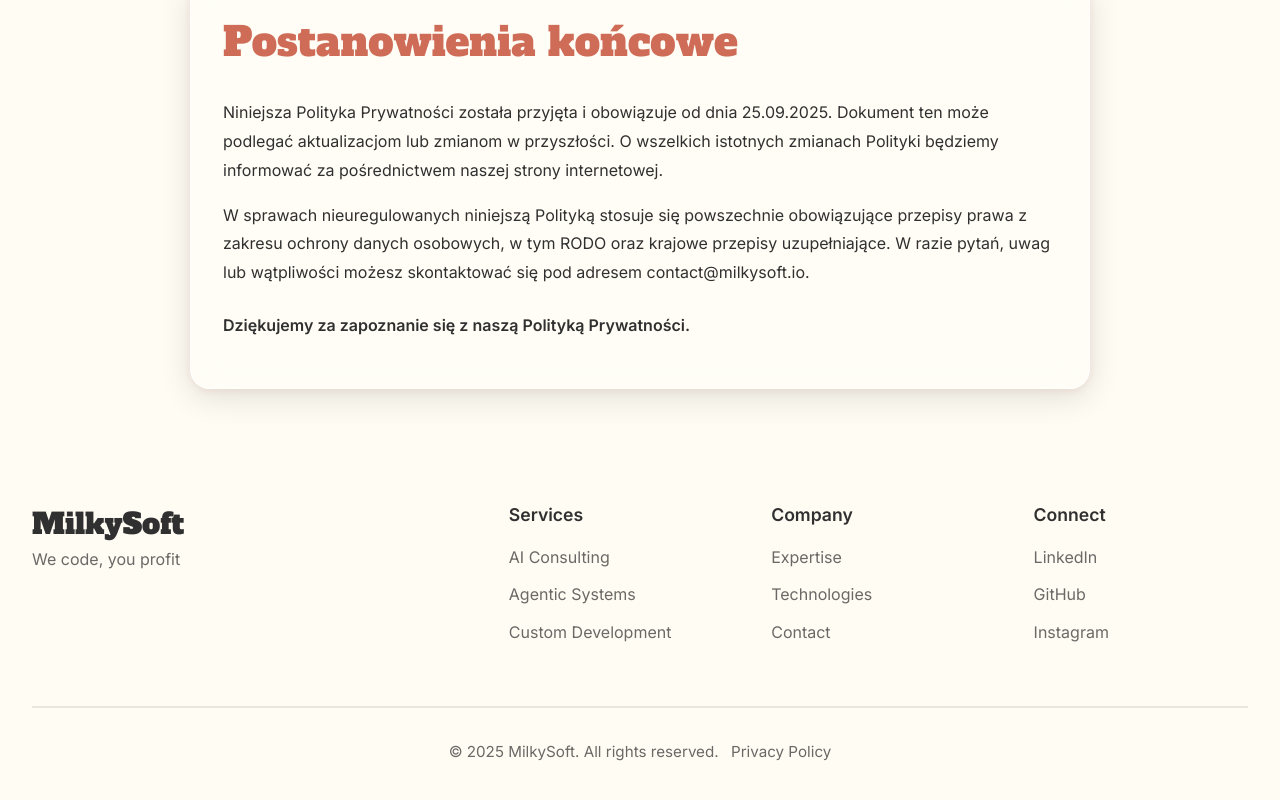
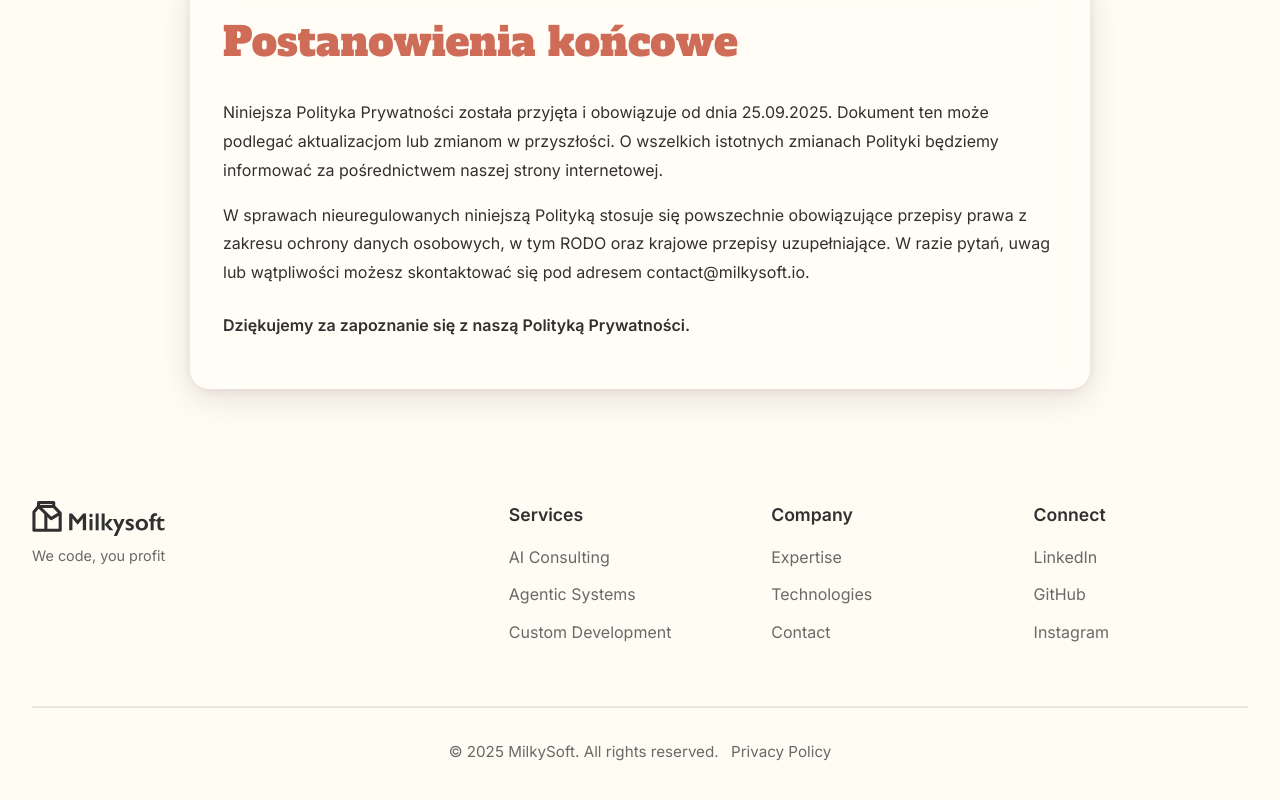
Before and after one commit to kmiecikmichal/milkysoft.github.io, a React (Vite) app: page /milkysoft.github.io/privacy-policy in a window 1280 px wide. Shown: the part 5593-6393 px from the top of the page. Built offline with nearby package versions, Linux system fonts and the light colour scheme.

Commit message:
Replace MilkySoft text with logo in header and footer

```diff
--- a/src/components/Footer.css
+++ b/src/components/Footer.css
@@ -10,16 +10,16 @@
   margin-bottom: 3rem;
 }
 
-.footer-logo-text {
-  font-family: var(--font-heading);
-  font-size: 1.8rem;
-  font-weight: 700;
-  color: var(--text);
+.footer-logo-image {
+  height: 2.2rem;
+  width: auto;
+  object-fit: contain;
   margin-bottom: 0;
 }
 
 .footer-tagline {
   color: var(--text-light);
+  font-size: 0.9rem;
 }
 
 .footer-column h4 {
@@ -83,8 +83,8 @@
     display: none; /* hide brand on mobile */
   }
 
-  .footer-logo-text {
-    font-size: 1.4rem;
+  .footer-logo-image {
+    height: 1.8rem;
   }
 
   .footer-tagline {
@@ -149,8 +149,8 @@
     margin-bottom: 1rem;
   }
 
-  .footer-logo-text {
-    font-size: 1.2rem;
+  .footer-logo-image {
+    height: 1.6rem;
   }
 
   .footer-column h4 {
--- a/src/components/Footer.jsx
+++ b/src/components/Footer.jsx
@@ -1,5 +1,6 @@
 import { Link } from 'react-router-dom'
 import './Footer.css'
+import logo from '../assets/Milkysoft_logo_new.svg'
 
 const Footer = () => {
   const scrollToSection = (id) => {
@@ -18,7 +19,7 @@ const Footer = () => {
       <div className="container">
         <div className="footer-content">
           <div className="footer-brand">
-            <h3 className="footer-logo-text">MilkySoft</h3>
+            <img src={logo} alt="MilkySoft" className="footer-logo-image" />
             <p className="footer-tagline">We code, you profit</p>
           </div>
 
--- a/src/components/Navbar.css
+++ b/src/components/Navbar.css
@@ -39,11 +39,10 @@
   align-items: center;
 }
 
-.logo-text {
-  font-family: var(--font-heading);
-  font-size: 1.5rem;
-  font-weight: 700;
-  color: var(--text);
+.logo-image {
+  height: 2rem;
+  width: auto;
+  object-fit: contain;
 }
 
 .nav-links {
@@ -121,8 +120,8 @@
     padding: 1rem 0;
   }
 
-  .logo-text {
-    font-size: 1.3rem;
+  .logo-image {
+    height: 1.8rem;
   }
 
   .mobile-menu-toggle {
@@ -156,8 +155,8 @@
 }
 
 @media (max-width: 480px) {
-  .logo-text {
-    font-size: 1.2rem;
+  .logo-image {
+    height: 1.6rem;
   }
 
   .nav-links {
--- a/src/components/Navbar.jsx
+++ b/src/components/Navbar.jsx
@@ -1,5 +1,6 @@
 import { useState, useEffect } from 'react'
 import './Navbar.css'
+import logo from '../assets/Milkysoft_logo_new.svg'
 
 const Navbar = () => {
   const [scrolled, setScrolled] = useState(false)
@@ -31,7 +32,7 @@ const Navbar = () => {
       <div className="container">
         <div className="nav-content">
           <div className="logo">
-            <span className="logo-text">MilkySoft</span>
+            <img src={logo} alt="MilkySoft" className="logo-image" />
           </div>
 
           <ul className={`nav-links ${mobileMenuOpen ? 'active' : ''}`}>
```
Also changed, not shown: src/assets/Milkysoft_logo_new.svg (added).
